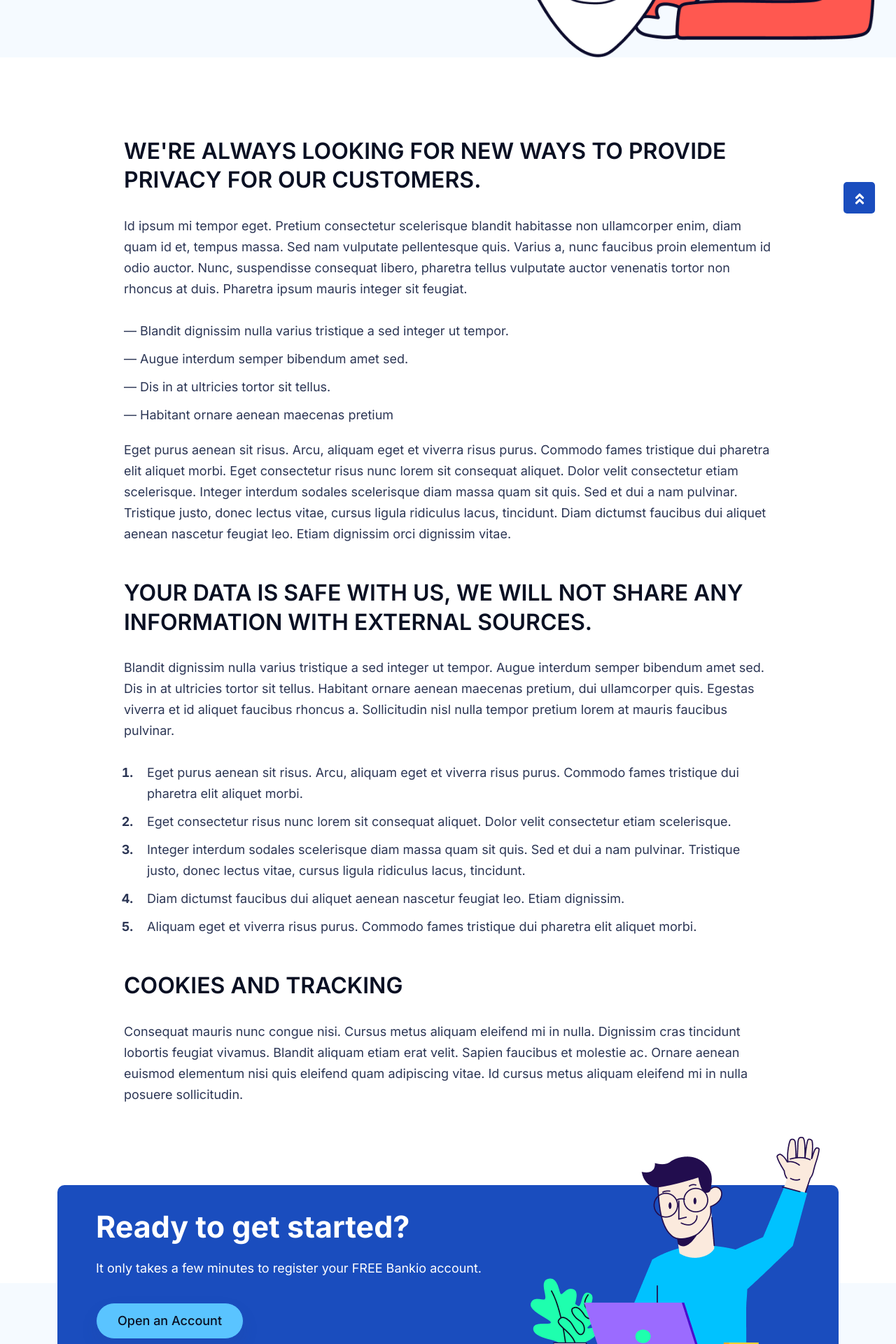
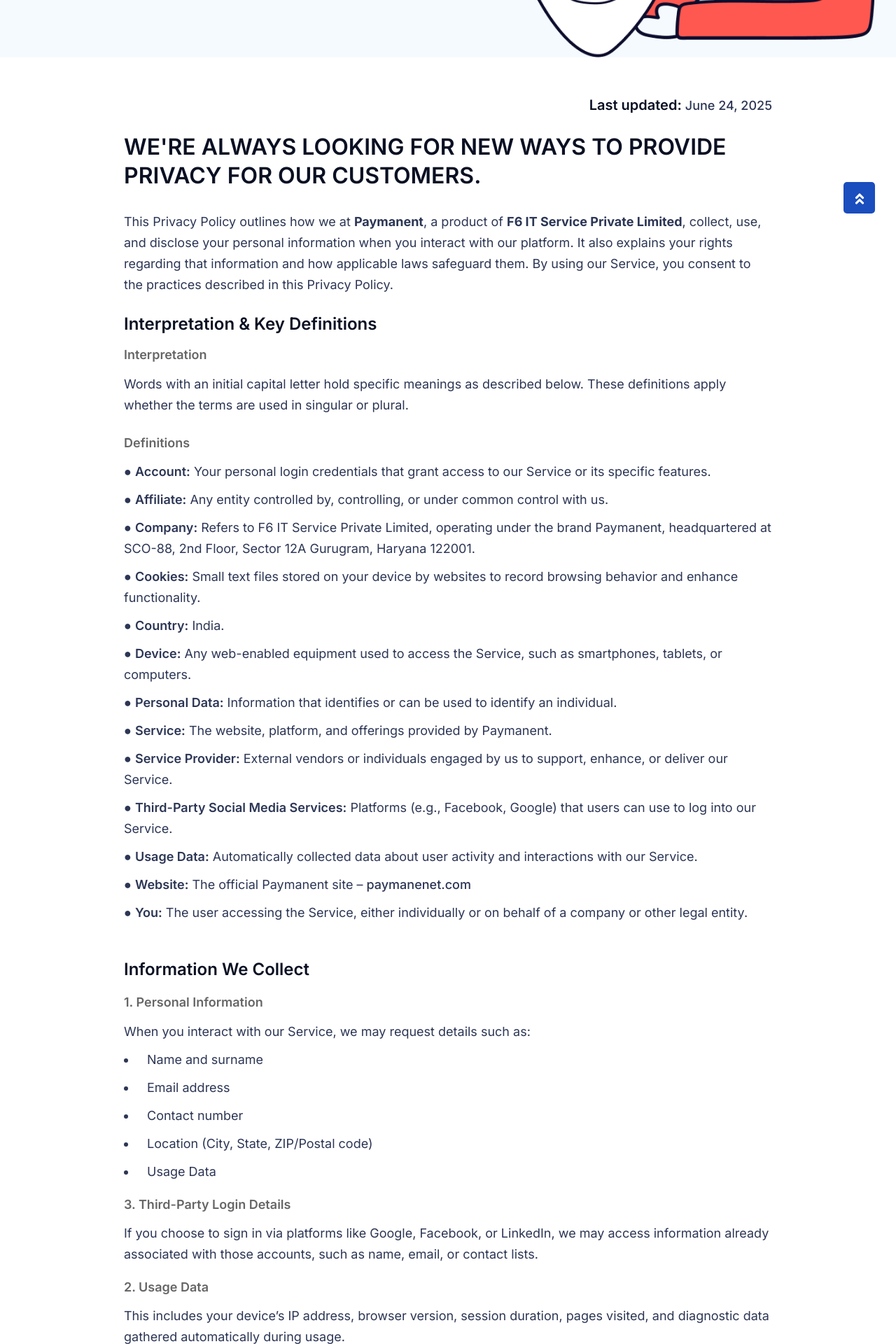
Before and after one commit to G-Anubhav/Paymanent, a Next.js app: page /privacy-policy in a window 1280 px wide. Shown: the part 540-2460 px from the top of the page at 70% size. Built offline with nearby package versions, Linux system fonts and the light colour scheme.

Commit message:
New Commit

```diff
--- a/components/navBar/navData.js
+++ b/components/navBar/navData.js
@@ -126,6 +126,16 @@
         dp_itm: "Careers",
         url: "/career-single",
       },
+      {
+        id: "du@05s",
+        dp_itm: "Privacy Policy",
+        url: "/privacy-policy",
+      },
+      {
+        id: "du@06s",
+        dp_itm: "Terms & Conditions",
+        url: "/terms-conditions",
+      },
     ],
   },
   // {
--- a/components/privacyPolicy/PrivacyContent.jsx
+++ b/components/privacyPolicy/PrivacyContent.jsx
@@ -1,93 +1,138 @@
 const PrivacyContent = () => {
   return (
     <section className="privacy-content">
-      <div className="overlay pt-120 pb-120">
+      <div className="overlay pt-60 pb-60">
         <div className="container">
           <div className="row justify-content-center">
             <div className="col-lg-10">
               <div className="top-wrapper">
+                <p className="lastUpdate">
+                  Last updated: <span className="date">June 24, 2025</span>
+                </p>
                 <h4>
                   We&#39;re always looking for new ways to provide privacy for
                   our customers.
                 </h4>
                 <p>
-                  Id ipsum mi tempor eget. Pretium consectetur scelerisque
-                  blandit habitasse non ullamcorper enim, diam quam id et,
-                  tempus massa. Sed nam vulputate pellentesque quis. Varius a,
-                  nunc faucibus proin elementum id odio auctor. Nunc,
-                  suspendisse consequat libero, pharetra tellus vulputate auctor
-                  venenatis tortor non rhoncus at duis. Pharetra ipsum mauris
-                  integer sit feugiat.
+                  This Privacy Policy outlines how we at <span className="highlight">Paymanent</span>, a product of <span className="highlight">F6 IT Service Private Limited</span>, collect, use, and disclose your personal information when you interact with our platform. It also explains your rights regarding that information and how applicable laws safeguard them. By using our Service, you consent to the practices described in this Privacy Policy.
                 </p>
+                <h5>Interpretation & Key Definitions</h5>
+                <h6>Interpretation</h6>
+                <p>Words with an initial capital letter hold specific meanings as described below. These definitions apply whether the terms are used in singular or plural.</p>
+                <h6>Definitions</h6>
                 <ul>
-                  <li>
-                    — Blandit dignissim nulla varius tristique a sed integer ut
-                    tempor.
-                  </li>
-                  <li>— Augue interdum semper bibendum amet sed.</li>
-                  <li>— Dis in at ultricies tortor sit tellus.</li>
-                  <li>— Habitant ornare aenean maecenas pretium</li>
+                  <li>● <span className="highlight">Account:</span> Your personal login credentials that grant access to our Service or its specific features.</li>
+                  <li>● <span className="highlight">Affiliate:</span> Any entity controlled by, controlling, or under common control with us.</li>
+                  <li>● <span className="highlight">Company:</span> Refers to F6 IT Service Private Limited, operating under the brand Paymanent, headquartered at SCO-88, 2nd Floor, Sector 12A Gurugram, Haryana 122001.</li>
+                  <li>● <span className="highlight">Cookies:</span> Small text files stored on your device by websites to record browsing behavior and enhance functionality.</li>
+                  <li>● <span className="highlight">Country:</span> India.</li>
+                  <li>● <span className="highlight">Device:</span> Any web-enabled equipment used to access the Service, such as smartphones, tablets, or computers.</li>
+                  <li>● <span className="highlight">Personal Data:</span>  Information that identifies or can be used to identify an individual.</li>
+                  <li>● <span className="highlight">Service:</span> The website, platform, and offerings provided by Paymanent.</li>
+                  <li>● <span className="highlight">Service Provider:</span> External vendors or individuals engaged by us to support, enhance, or deliver our Service.</li>
+                  <li>● <span className="highlight">Third-Party Social Media Services:</span> Platforms (e.g., Facebook, Google) that users can use to log into our Service.</li>
+                  <li>● <span className="highlight">Usage Data:</span>  Automatically collected data about user activity and interactions with our Service.</li>
+                  <li>● <span className="highlight">Website:</span> The official Paymanent site – <a href="https://paymanenet.com">paymanenet.com</a></li>
+                  <li>● <span className="highlight">You:</span>  The user accessing the Service, either individually or on behalf of a company or other legal entity.</li>
                 </ul>
-                <p>
-                  Eget purus aenean sit risus. Arcu, aliquam eget et viverra
-                  risus purus. Commodo fames tristique dui pharetra elit aliquet
-                  morbi. Eget consectetur risus nunc lorem sit consequat
-                  aliquet. Dolor velit consectetur etiam scelerisque. Integer
-                  interdum sodales scelerisque diam massa quam sit quis. Sed et
-                  dui a nam pulvinar. Tristique justo, donec lectus vitae,
-                  cursus ligula ridiculus lacus, tincidunt. Diam dictumst
-                  faucibus dui aliquet aenean nascetur feugiat leo. Etiam
-                  dignissim orci dignissim vitae.
-                </p>
                 <div className="safe-data">
-                  <h4>
-                    Your data is safe with us, we will not share any information
-                    with external sources.
-                  </h4>
+                  <h5>Information We Collect</h5>
+                  <h6>1. Personal Information</h6>
+                  <p>When you interact with our Service, we may request details such as:</p>
+                  <ul>
+                    <li>
+                      Name and surname
+                    </li>
+                    <li>
+                      Email address
+                    </li>
+                    <li>
+                      Contact number
+                    </li>
+                    <li>
+                      Location (City, State, ZIP/Postal code)
+                    </li>
+                    <li>
+                      Usage Data
+                    </li>
+                  </ul>
+                  <h6>3. Third-Party Login Details</h6>
+                  <p>If you choose to sign in via platforms like Google, Facebook, or LinkedIn, we may access information already associated with those accounts, such as name, email, or contact lists.</p>
+                  <h6>2. Usage Data</h6>
+                  <p>This includes your device’s IP address, browser version, session duration, pages visited, and diagnostic data gathered automatically during usage.</p>
+                </div>
+                <div className="top-wrapper">
+                  <h5>Cookies & Tracking Technologies</h5>
+                  <p>We use cookies, tags, beacons, and scripts to understand how users engage with the site and enhance their experience. You can disable cookies via your browser settings, but doing so may limit functionality. Cookies we use include:</p>
+                  <ul>
+                  <li>● <span className="highlight">Essential Cookies:</span> Ensure secure, uninterrupted access.</li>
+                  <li>● <span className="highlight">Preference Cookies:</span> Store user preferences like language or login state.</li>
+                  <li>● <span className="highlight">Analytics Cookies:</span> Help us improve performance and user interaction.</li>
+                  </ul>
+                </div>
+                <div className="safe-data">
+                  <h5>How We Use Your Data</h5>
+                  <p>Your data is used to:</p>
+                  <ul>
+                  <li>Maintain and improve the Service</li>
+                  <li>Manage user accounts</li>
+                  <li>Fulfill orders or contractual obligations</li>
+                  <li>Communicate regarding service updates or offers</li>
+                  <li>Analyze user behavior and trends</li>
+                  <li>Enforce security measures</li>
+                  <li>Comply with legal obligations</li>
+                  <li>Manage support or feedback queries</li>
+                  </ul>
+                </div>
+                <div className="safe-data">
+                  <h5>Data Sharing Practices</h5>
+                  <p>We may share your information:</p>
+                  <ul>
+                  <li>With service providers and partners who support platform operations</li>
+                  <li>With affiliates or subsidiaries</li>
+                  <li>During business restructuring or legal proceedings</li>
+                  <li>To comply with legal obligations or court orders</li>
+                  <li>With your consent or when you voluntarily disclose data in public areas</li>
+                  </ul>
+                </div>
+                <div className="safe-data">
+                  <h5>Data Retention</h5>
+                  <p>Your personal information is retained only as long as necessary for the purposes outlined here or to meet legal, regulatory, or operational requirements.</p>
+                </div>
+                <div className="safe-data">
+                  <h5>International Transfers</h5>
+                  <p>Your information may be processed or stored on servers located outside your region, including at our primary office in Pune, India. We ensure such transfers are done securely in compliance with applicable laws.</p>
+                </div>
+                <div className="safe-data">
+                  <h5>Your Rights & Data Deletion</h5>
+                  <p>You have the right to access, correct, or delete your personal data. This can be done via your account settings or by contacting us. We may retain certain information where legally required.</p>
+                </div>
+                <div className="safe-data">
+                  <h5>Security</h5>
+                  <p>We use appropriate technical and organizational measures to protect your personal data. However, no system is fully immune from risks. We advise all users to take security precautions when online.</p>
+                </div>
+                <div className="safe-data">
+                  <h5>Children’s Privacy</h5>
+                  <p>Our Service is not intended for individuals under the age of 13. We do not knowingly collect data from minors. If you believe a child has shared data with us, please contact us for removal.</p>
+                </div>
+                <div className="safe-data">
+                  <h5>External Links</h5>
+                  <p>Our site may contain links to third-party websites. We are not responsible for their content or privacy practices. Please review their policies separately.</p>
+                </div>
+                <div className="safe-data">
+                  <h5>Updates to This Policy</h5>
+                  <p>We may periodically revise this Privacy Policy. Any changes will be posted here along with a revised "Last Updated" date. Continued use of the Service after changes constitutes acceptance.</p>
+                </div>
+                <div className="cookies">
+                  <h4>Contact Us</h4>
                   <p>
-                    Blandit dignissim nulla varius tristique a sed integer ut
-                    tempor. Augue interdum semper bibendum amet sed. Dis in at
-                    ultricies tortor sit tellus. Habitant ornare aenean maecenas
-                    pretium, dui ullamcorper quis. Egestas viverra et id aliquet
-                    faucibus rhoncus a. Sollicitudin nisl nulla tempor pretium
-                    lorem at mauris faucibus pulvinar.
+                    If you have questions, requests, or concerns about this policy or your data, you can reach us at:
                   </p>
                   <ul>
-                    <li>
-                      Eget purus aenean sit risus. Arcu, aliquam eget et viverra
-                      risus purus. Commodo fames tristique dui pharetra elit
-                      aliquet morbi.
-                    </li>
-                    <li>
-                      Eget consectetur risus nunc lorem sit consequat aliquet.
-                      Dolor velit consectetur etiam scelerisque.
-                    </li>
-                    <li>
-                      Integer interdum sodales scelerisque diam massa quam sit
-                      quis. Sed et dui a nam pulvinar. Tristique justo, donec
-                      lectus vitae, cursus ligula ridiculus lacus, tincidunt.
-                    </li>
-                    <li>
-                      Diam dictumst faucibus dui aliquet aenean nascetur feugiat
-                      leo. Etiam dignissim.
-                    </li>
-                    <li>
-                      {" "}
-                      Aliquam eget et viverra risus purus. Commodo fames
-                      tristique dui pharetra elit aliquet morbi.
-                    </li>
+                    <li><span className="highlight">Email:</span> paymanent.com</li>
+                    <li><span className="highlight">Company:</span> F6 IT Service Private Limited (Paymanent)</li>
+                    <li><span className="highlight">Address:</span> SCO-88, 2nd Floor, Sector 12A Gurugram, Haryana 122001</li>
                   </ul>
-                </div>
-                <div className="cookies">
-                  <h4>Cookies and tracking</h4>
-                  <p>
-                    Consequat mauris nunc congue nisi. Cursus metus aliquam
-                    eleifend mi in nulla. Dignissim cras tincidunt lobortis
-                    feugiat vivamus. Blandit aliquam etiam erat velit. Sapien
-                    faucibus et molestie ac. Ornare aenean euismod elementum
-                    nisi quis eleifend quam adipiscing vitae. Id cursus metus
-                    aliquam eleifend mi in nulla posuere sollicitudin.
-                  </p>
                 </div>
               </div>
             </div>
--- a/pages/privacy-policy.js
+++ b/pages/privacy-policy.js
@@ -1,3 +1,4 @@
+import GetInTouch from "../components/contact/GetInTouch";
 import Banner from "../components/privacyPolicy/Banner";
 import PrivacyContent from "../components/privacyPolicy/PrivacyContent";
 
@@ -6,6 +7,7 @@
     <>
       <Banner />
       <PrivacyContent />
+      <GetInTouch />
     </>
   );
 }
--- a/public/scss/pages/_section.scss
+++ b/public/scss/pages/_section.scss
@@ -1265,6 +1265,17 @@
     margin-top: -7px;
     margin-bottom: -7px;
 
+    .lastUpdate{
+      color: var(--head-color);
+      text-align: right;
+      font-weight: 600;
+      font-size : 20px;
+
+      .date{
+        font-weight: 500;
+      }
+    }
+
     h4 {
       text-transform: uppercase;
       margin-bottom: 30px;
@@ -1272,6 +1283,19 @@
 
     p {
       margin-bottom: 30px;
+
+      .highlight{
+        font-weight: 700;
+      }
+    }
+
+    h5{
+      margin-bottom: 20px;
+    }
+
+    h6{
+      color: #666;
+      margin-bottom: 15px;
     }
 
     ul {
@@ -1279,17 +1303,35 @@
 
       li {
         margin-bottom: 10px;
+
+        .highlight{
+          font-weight: 600;
+        }
+
+        a{
+          font-weight: 500;
+          color: inherit;
+        }
+        &:hover{
+          a{
+            color: var(--hover-color);
+          }
+        }
       }
     }
   }
 
   .safe-data {
     margin: 55px 0;
-
+    p{
+      margin-bottom: 10px;
+    }
+    h6{
+      margin-top: 20px;
+    }
     ul {
-      list-style-type: decimal;
+      list-style-type: disc;
       margin-left: 18px;
-
       li {
         padding-left: 15px;
 
@@ -1302,6 +1344,18 @@
 
   .cookies {
     margin-bottom: -36px;
+
+    p{
+      margin-bottom: 15px;
+    }
+
+    ul{
+      li{
+        .highlight{
+          font-weight: 600;
+        }
+      }
+    }
   }
 
   &.terms {
```
Also changed, not shown: components/home/TabSection.jsx (+0 -23 lines).
